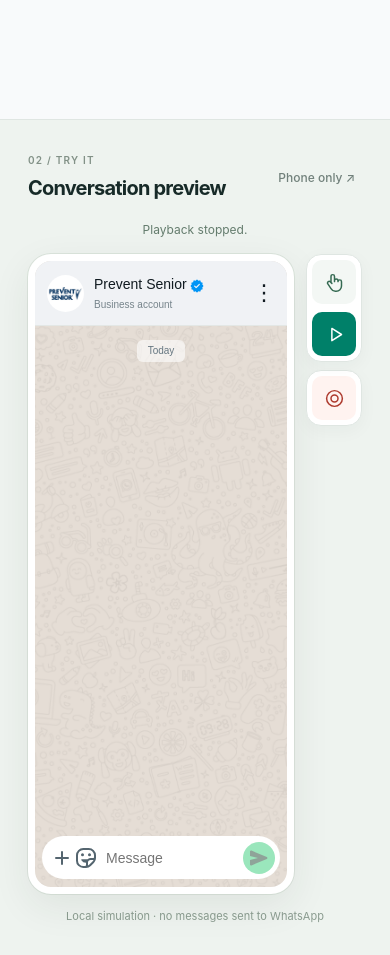
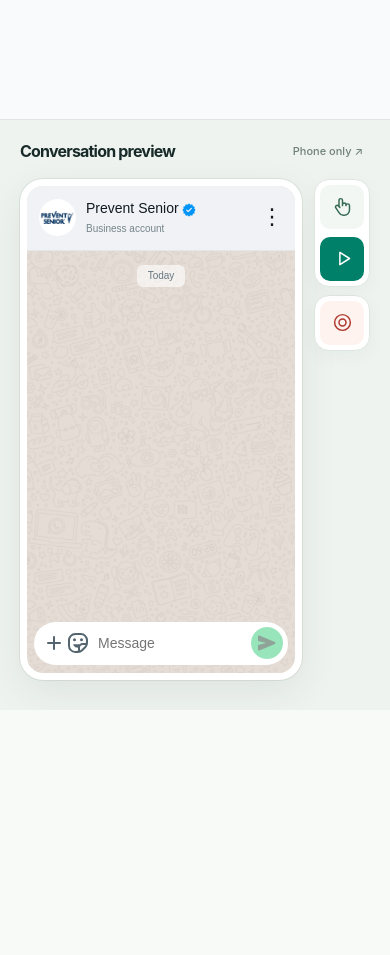
Before and after one commit to guilher-me/whats-demo, a React (Vite) app: page / in a window 390 px wide. Shown: the part 2480-3435 px from the top of the page. After the commit the page ends 3190 px from the top, so only its background shows below. Built offline with nearby package versions, Linux system fonts and the light colour scheme.

Commit message:
fix: prioritize phone preview and fit it within the viewport

```diff
--- a/src/app/App.tsx
+++ b/src/app/App.tsx
@@ -17,6 +17,8 @@
 import { flushSync } from 'react-dom';
 import { useRecording } from '../features/recording/useRecording';
 import { RecordingControls } from '../features/recording/components/RecordingControls';
+import { TooltipIconButton } from '../components/ui/TooltipIconButton';
+import { ControlIcon } from '../components/icons/ControlIcon';
 export function App() {
   const t = useT();
 
@@ -167,7 +169,6 @@
         <section className="preview" aria-label={t('app.preview')}>
           <div className="preview-heading">
             <div>
-              <span className="eyebrow">{t('app.try')}</span>
               <h2>{t('app.preview')}</h2>
             </div>
             <Button
@@ -187,16 +188,6 @@
           <p className="play-status" role="status" aria-live="polite">
             {selectedStep ? t('app.draft') : playback.status}
           </p>
-          {selectedStep && (
-            <div className="draft-preview-toolbar">
-              <span>
-                {t('app.editing')} {editor.project.steps.indexOf(selectedStep) + 1}
-              </span>
-              <Button variant="ghost" onClick={() => setSelectedId(null)}>
-                {t('app.viewConversation')}
-              </Button>
-            </div>
-          )}
           <div className="phone-stage">
             {selectedStep ? (
               <>
@@ -231,6 +222,18 @@
                 controller={recorder}
                 disabled={hasErrors || editor.loading || !editor.project.steps.length}
               />
+              {selectedStep && (
+                <div className="preview-navigation">
+                  <TooltipIconButton
+                    label={t('app.viewConversation')}
+                    description={t('app.draft')}
+                    aria-controls="phone-preview"
+                    onClick={() => setSelectedId(null)}
+                  >
+                    <ControlIcon name="message" />
+                  </TooltipIconButton>
+                </div>
+              )}
             </div>
           </div>
           <p className="preview-note">{t('app.local')}</p>
--- a/src/styles/base.css
+++ b/src/styles/base.css
@@ -220,8 +220,8 @@
   display: flex;
   align-items: center;
   flex-direction: column;
-  padding: 28px 28px 20px;
-  gap: 14px;
+  padding: 16px 20px;
+  gap: 12px;
   height: calc(100vh - 88px);
   overflow-y: auto;
   background: #eef3ef;
@@ -231,7 +231,8 @@
   max-width: 500px;
 }
 .preview-heading h2 {
-  font-size: 20px;
+  font-size: 16px;
+  margin: 0;
 }
 .button--primary {
   background: #008069;
@@ -248,16 +249,22 @@
   opacity: 1;
 }
 .play-status {
-  font-size: 12px;
-  color: #647c6d;
-  margin: 0;
-  min-height: 19px;
-  text-align: center;
+  position: absolute;
+  width: 1px;
+  height: 1px;
+  padding: 0;
+  margin: -1px;
+  overflow: hidden;
+  clip-path: inset(100%);
+  white-space: nowrap;
 }
 .preview-note {
-  font-size: 11px;
-  color: #8b9c90;
-  margin: 0;
+  position: absolute;
+  width: 1px;
+  height: 1px;
+  margin: -1px;
+  overflow: hidden;
+  clip-path: inset(100%);
 }
 #exit-record {
   display: none;
@@ -279,6 +286,10 @@
   justify-content: center;
   padding: 24px;
   background: #eef3ef;
+}
+.preview-heading > .button {
+  padding: 6px;
+  font-size: 11px;
 }
 .focus-mode #exit-record {
   display: block;
--- a/src/styles/controls.css
+++ b/src/styles/controls.css
@@ -344,16 +344,6 @@
   outline: 2px solid #008069;
   outline-offset: 3px;
 }
-.draft-preview-toolbar {
-  display: flex;
-  align-items: center;
-  justify-content: space-between;
-  width: 360px;
-  max-width: 100%;
-  padding: 0 4px;
-  color: #577365;
-  font-size: 11px;
-}
 .draft-preview-note {
   position: absolute;
   bottom: 0;
@@ -368,9 +358,6 @@
 }
 .draft-chat {
   bottom: 43px;
-}
-.focus-mode .draft-preview-toolbar {
-  display: none;
 }
 .message-text-editor {
   margin-bottom: 12px;
--- a/src/styles/playback.css
+++ b/src/styles/playback.css
@@ -3,12 +3,14 @@
   position: relative;
   align-items: flex-start;
   gap: 12px;
-  width: min(428px, 100%);
+  width: min(428px, 100%, calc(max(320px, 100dvh - 176px) * 0.5625 + 68px));
   flex-shrink: 0;
 }
 .phone-stage .phone {
   width: calc(100% - 68px);
   max-width: 360px;
+  height: auto;
+  aspect-ratio: 9 / 16;
 }
 .playback {
   display: flex;
@@ -26,7 +28,8 @@
   box-shadow: 0 5px 18px #23392a0a;
   z-index: 35;
 }
-.playback .icon-button {
+.playback .icon-button,
+.preview-navigation .icon-button {
   display: grid;
   place-items: center;
   width: 44px;
@@ -39,6 +42,12 @@
 }
 .playback .icon-button:hover {
   background: #e6f2eb;
+}
+.preview-navigation {
+  padding: 5px;
+  border: 1px solid var(--line);
+  border-radius: 15px;
+  background: #fff;
 }
 .playback .playback-auto {
   background: #008069;
@@ -91,7 +100,7 @@
   display: none;
 }
 .focus-mode .phone-stage {
-  width: 360px;
+  width: min(360px, calc(max(320px, 100dvh - 104px) * 0.5625));
   max-width: 100%;
 }
 .focus-mode .phone-stage .phone {
```
